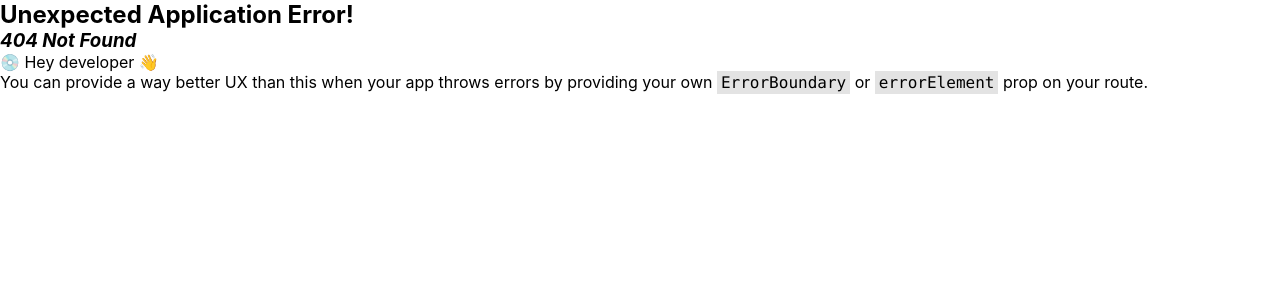
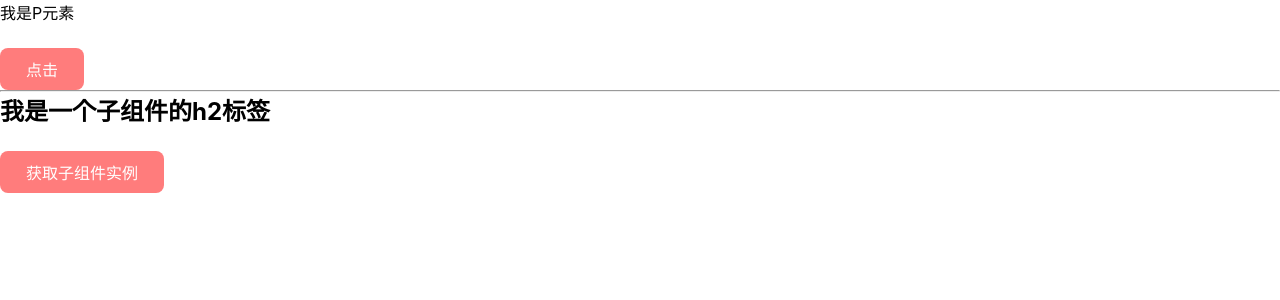
Before and after one commit to feelonewong/01-first-react-app, a React (Create React App) app: page /ref in a window 1280 px wide. Before the commit this address had no page. Shown: the top 300 px of the page. Built offline with nearby package versions, Linux system fonts and the light colour scheme.

Commit message:
update:第13章React与DOM交互

```diff
--- /dev/null
+++ b/src/pages/14RefComp/child.js
@@ -0,0 +1,22 @@
+import React, { forwardRef, useImperativeHandle,useRef } from 'react'
+
+function ChildComp(props,ref) {
+  const childRef = useRef(null);
+
+  function handleTag(){
+    console.log(childRef.current)
+    console.log('子组件: this is tag')
+  }
+  useImperativeHandle(ref, ()=>{
+    return {
+        tagHandle: handleTag
+    }
+  })
+  return (
+    <div>
+        <h2 ref={childRef} onClick={handleTag}>我是一个子组件的h2标签</h2>
+    </div>
+  )
+}
+
+export default  forwardRef(ChildComp);
--- /dev/null
+++ b/src/pages/14RefComp/index.js
@@ -0,0 +1,26 @@
+import React, { useEffect, useRef } from 'react'
+import ChildComp from './child'
+function RefComp() {
+  const pRef = useRef(null);
+  const hRef = useRef(null);
+  useEffect(()=>{
+    console.log(pRef.current)
+  },[])
+  function handleClick(){
+    console.log(pRef.current)
+  }
+  function handleGetChildCompAttribute(){
+    console.log(hRef.current.tagHandle())
+  }
+  return (
+    <div>
+        <p ref={pRef}>我是P元素</p>
+        <button onClick={handleClick}>点击</button>
+        <hr/>
+        <ChildComp ref={hRef}></ChildComp>
+        <button onClick={handleGetChildCompAttribute}>获取子组件实例</button>
+    </div>
+  )
+}
+
+export default RefComp
--- a/src/router/index.js
+++ b/src/router/index.js
@@ -2,10 +2,12 @@ import { createBrowserRouter } from "react-router-dom";
 import App from '../App';
 import About from '../pages/About'
 import Note from '../pages/note'
+import RefComp from '../pages/14RefComp'
 const router = createBrowserRouter([
     {path: '/', element: <App/>},
     {path: '/about', element: <About/>},
-    {path: '/note', element: <Note/>}
+    {path: '/note', element: <Note/>},
+    {path: '/ref', element: <RefComp/>}
 ])
 
 export default router;
```
